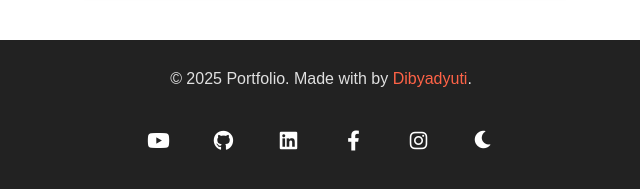
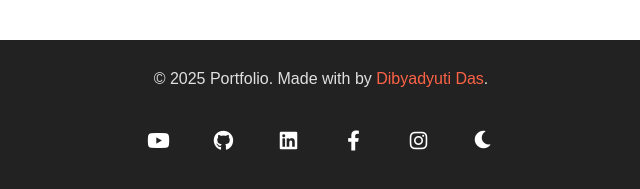
Before and after one commit to DibyadyutiDas/portfolio, a plain HTML site: page index.html in a window 1280 px wide. Shown: the part 3907-4096 px from the top of the page, 319-959 px from the left. Drawn offline with nearby package versions, Linux system fonts and the light colour scheme.

Commit message:
Update index.html

```diff
--- a/index.html
+++ b/index.html
@@ -358,7 +358,7 @@
 
     <!-- Footer -->
     <footer>
-        <p>&copy; 2025 Portfolio. Made with by <a href="#">Dibyadyuti</a>.</p>
+        <p>&copy; 2025 Portfolio. Made with by <a href="#">Dibyadyuti Das</a>.</p>
         <div class="social-container">
             <!-- <a href="dibydyutidas0@gmail.com" class="social"><i class="fab fa-gmail"></i></a> -->
             <a href="https://www.youtube.com/@d_i_b_y_a_d_y_u_t_i" class="social"><i class="fab fa-youtube"></i></a>
```
